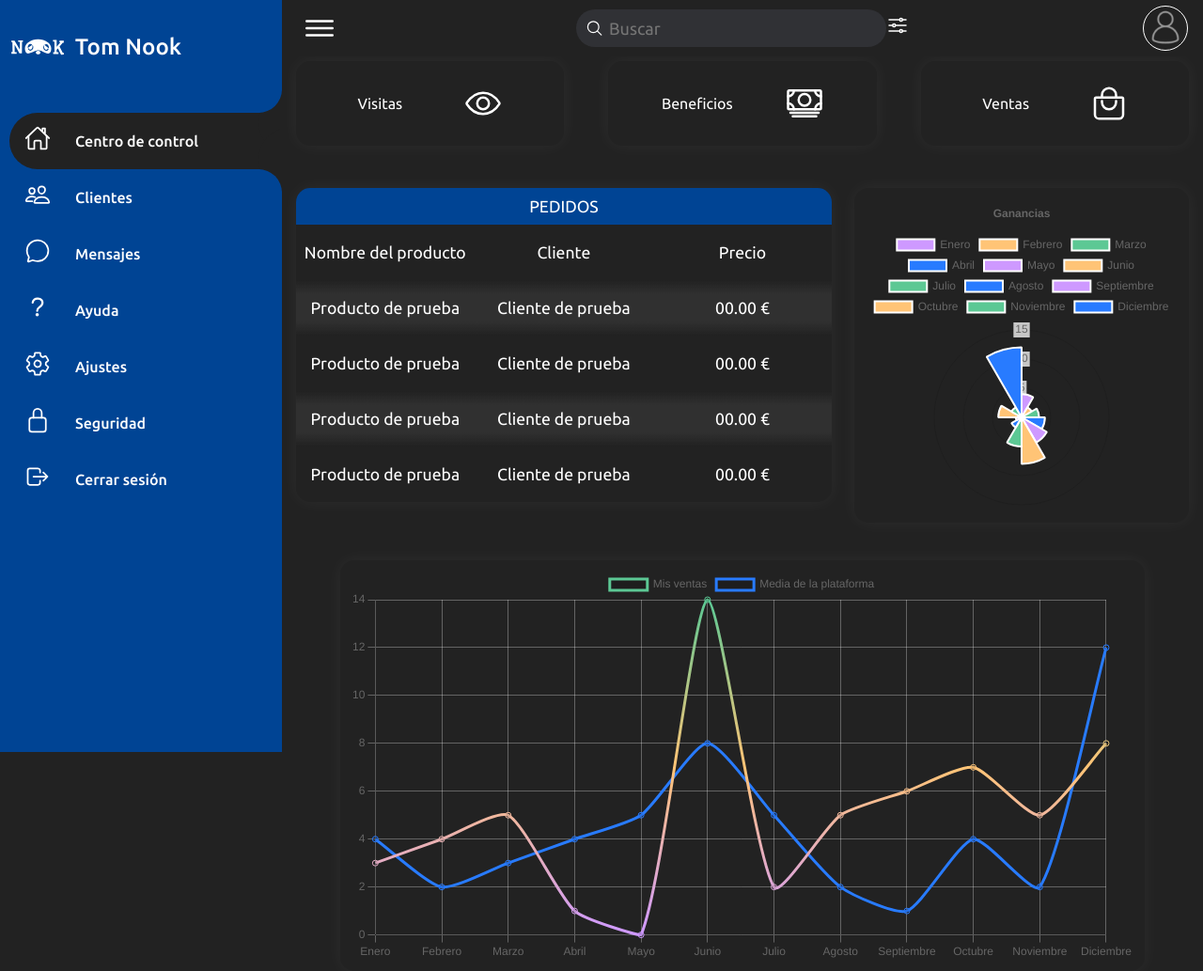
After one commit to AlaitzCandela/Grupo3-Reto2, a PHP site: page /views/home-vendedor.view.php in a window 1280 px wide. The commit adds this page. Shown: the whole page at 94% size. Run offline with PHP 8.4, Linux system fonts and the light colour scheme; some libraries are stand-ins or nearby versions.

Commit message:
Primeras funciones

```diff
--- a/servidor/web/css/styles.css
+++ b/servidor/web/css/styles.css
@@ -587,6 +587,94 @@ label {
     color: rgb(255, 208, 0);
 }
 
+section {
+    display: flex;
+    flex-flow: row wrap;
+    width: 97%;
+    margin: 0 auto;
+}
+
+section .estadisticas {
+    width: 100%;
+    height: 100px;
+    display: flex;
+    justify-content: space-between;
+    align-items: center;
+    margin-bottom: 40px;
+}
+
+section .estadisticas .tarjeta {
+    display: flex;
+    align-items: center;
+    justify-content: space-evenly;
+    color: white;
+    min-width: 30%;
+    height: 90%;
+    border-radius: 15px;
+    background-color: transparent;
+    box-shadow: 0 0 20px rgba(255, 255, 255, 0.05);
+}
+
+section .estadisticas .tarjeta ion-icon {
+    font-size: 2.5em;
+}
+
+.pedidos::before {
+    content: attr(titulo);
+    background-color: var(--blue);
+    padding: 10px;
+}
+
+.pedidos {
+    height: fit-content;
+    overflow: hidden;
+    text-align: center;
+    color: white;
+    font-size: 1.1em;
+    width: 60%;
+    border-radius: 15px;
+    background-color: transparent;
+    box-shadow: 0 0 20px rgba(255, 255, 255, 0.05);
+    display: flex;
+    flex-direction: column;
+    justify-content: space-between;
+}
+
+.pedidos div {
+    background-color: transparent;
+    display: grid;
+    grid-template-columns: repeat(3, 1fr);
+}
+
+.pedidos div:nth-child(2n) {
+    background: linear-gradient(transparent, var(--black2), var(--black2), var(--black2), transparent);
+}
+
+.pedidos div *{
+    padding: 20px 0;
+}
+
+.grafico {
+    height: fit-content;
+    padding: 10px;
+    border-radius: 15px;
+    box-shadow: 0 0 20px rgba(255, 255, 255, 0.05);
+}
+
+.grafico.lineas {
+    margin: 40px auto 0 auto;
+    width: 90%;
+}
+
+.grafico canvas {
+    max-width: 100%;
+}
+
+.grafico.circular {
+    margin-left: 2.5%;
+    width: 37.5%;
+}
+
 @media screen and (max-width: 991px) {
     nav {
         left: -300px;
@@ -647,6 +735,27 @@ label {
         display: flex;
         flex-direction: column;
         justify-content: center;
+    }
+
+    section {
+        display: flex;
+        flex-flow: column wrap;
+        width: 95%;
+        margin: 0 auto;
+        align-items: center;
+        justify-content: center;
+    }
+
+    .estadisticas {
+        flex-direction: column;
+    }
+
+    .estadisticas div {
+        min-width: 100%;
+    }
+
+    section * {
+        min-width: 100%;
     }
 }
 
--- /dev/null
+++ b/servidor/web/javaScript/graficos.js
@@ -0,0 +1,112 @@
+var ctx = document.getElementById("graficoLineas").getContext("2d");
+
+let width, height, gradient;
+function getGradient(ctx, chartArea) {
+  const chartWidth = chartArea.right - chartArea.left;
+  const chartHeight = chartArea.bottom - chartArea.top;
+  if (!gradient || width !== chartWidth || height !== chartHeight) {
+    // Create the gradient because this is either the first render
+    // or the size of the chart has changed
+    width = chartWidth;
+    height = chartHeight;
+    gradient = ctx.createLinearGradient(0, chartArea.bottom, 0, chartArea.top);
+    gradient.addColorStop(0, "#ce99ff");
+    gradient.addColorStop(0.5, "#ffc476");
+    gradient.addColorStop(1, "#5cc894");
+  }
+
+  return gradient;
+}
+
+
+var data = {
+    labels: ["Enero", "Febrero", "Marzo", "Abril", "Mayo", "Junio", "Julio", "Agosto", "Septiembre", "Octubre", "Noviembre", "Diciembre"],
+    datasets: [
+        {
+            label: "Mis ventas",
+            borderColor: function(context) {
+                const chart = context.chart;
+                const {ctx, chartArea} = chart;
+
+                if (!chartArea) {
+                  // This case happens on initial chart load
+                  return;
+                }
+                return getGradient(ctx, chartArea);
+            },
+            lineTension: .2,
+            pointColor: "rgba(220,220,220,1)",
+            pointStrokeColor: "#fff",
+            pointHighlightFill: "#fff",
+            pointHighlightStroke: "rgba(220,220,220,1)",
+            data: [3, 4, 5, 1, 0, 14, 2, 5, 6, 7, 5, 8]
+        },
+        {
+            label: "Media de la plataforma",
+            borderColor: "#287bff",
+            lineTension: .2,
+            pointColor: "rgba(220,220,220,1)",
+            pointStrokeColor: "#fff",
+            pointHighlightFill: "#fff",
+            pointHighlightStroke: "rgba(220,220,220,1)",
+            data: [4, 2, 3, 4, 5, 8, 5, 2, 1, 4, 2, 12]
+        }
+    ]
+};
+
+
+const myChart = new Chart(ctx, {
+    type: 'line',
+    data: data,
+    options: {
+        responsive: true,
+        scales: {
+            x: {
+                grid: {
+                    display: true,
+                    color: "rgba(255,255,255,.3)"
+                }
+            },
+            y: {
+                grid: {
+                    display: true,
+                    color: "rgba(255,255,255,.3)"
+                }
+            }
+        },
+    }
+});
+
+var ctxCircular = document.getElementById("graficoCircular").getContext("2d");
+
+const data2 = {
+    labels: ["Enero", "Febrero", "Marzo", "Abril", "Mayo", "Junio", "Julio", "Agosto", "Septiembre", "Octubre", "Noviembre", "Diciembre"],
+  datasets: [
+    {
+      label: 'Dataset 1',
+      data: [4, 2, 3, 4, 5, 8, 5, 2, 1, 4, 2, 12],
+      backgroundColor: [
+        "#ce99ff",
+        "#ffc476",
+        "#5cc894",
+        "#287bff"
+      ]
+    }
+  ]
+};
+const chart2 = new Chart(ctxCircular ,{
+    type: 'polarArea',
+    data: data2,
+    options: {
+      responsive: true,
+      plugins: {
+        legend: {
+          position: 'top',
+        },
+        title: {
+          display: true,
+          text: 'Ganancias'
+        }
+      }
+    },
+  });
--- /dev/null
+++ b/servidor/web/views/home-vendedor.view.php
@@ -0,0 +1,43 @@
+<!DOCTYPE html>
+<html lang="es">
+<head>
+<?php
+    require "./partials/metas.php";
+?>
+    <title>Plantilla bien perrona</title>
+    <link rel="stylesheet" href="../css/styles.css">
+</head>
+<body>
+    <div class="contenedor">
+        <?php require "./partials/menu.php";?>
+        <main>
+            <?php
+                $profile_pic="../img/default_user.png";
+                require "./partials/topbar.php";
+            ?>
+
+            <section>
+                <div class="estadisticas">
+                    <div class="tarjeta"><p>Visitas</p><ion-icon name="eye-outline"></ion-icon></div>
+                    <div class="tarjeta"><p>Beneficios</p><ion-icon name="cash-outline"></ion-icon></div>
+                    <div class="tarjeta"><p>Ventas</p><ion-icon name="bag-handle-outline"></ion-icon></div>
+                </div>
+
+                <div titulo="PEDIDOS" class="pedidos">
+                    <div><span>Nombre del producto</span><span>Cliente</span><span>Precio</span></div>
+                    <div><span>Producto de prueba</span><span>Cliente de prueba</span><span>00.00 &euro;</span></div>
+                    <div><span>Producto de prueba</span><span>Cliente de prueba</span><span>00.00 &euro;</span></div>
+                    <div><span>Producto de prueba</span><span>Cliente de prueba</span><span>00.00 &euro;</span></div>
+                    <div><span>Producto de prueba</span><span>Cliente de prueba</span><span>00.00 &euro;</span></div>
+                </div>
+
+                <div class="grafico circular"><canvas id="graficoCircular"></canvas></div>
+                <div class="grafico lineas"><canvas id="graficoLineas"></canvas></div>
+            </section>
+        </main>
+    </div>
+    <?php require "./partials/scripts.php";?>
+    <script src="https://cdn.jsdelivr.net/npm/chart.js@3.6.0/dist/chart.min.js"></script>
+    <script src="../javaScript/graficos.js"></script>
+</body>
+</html>
```
